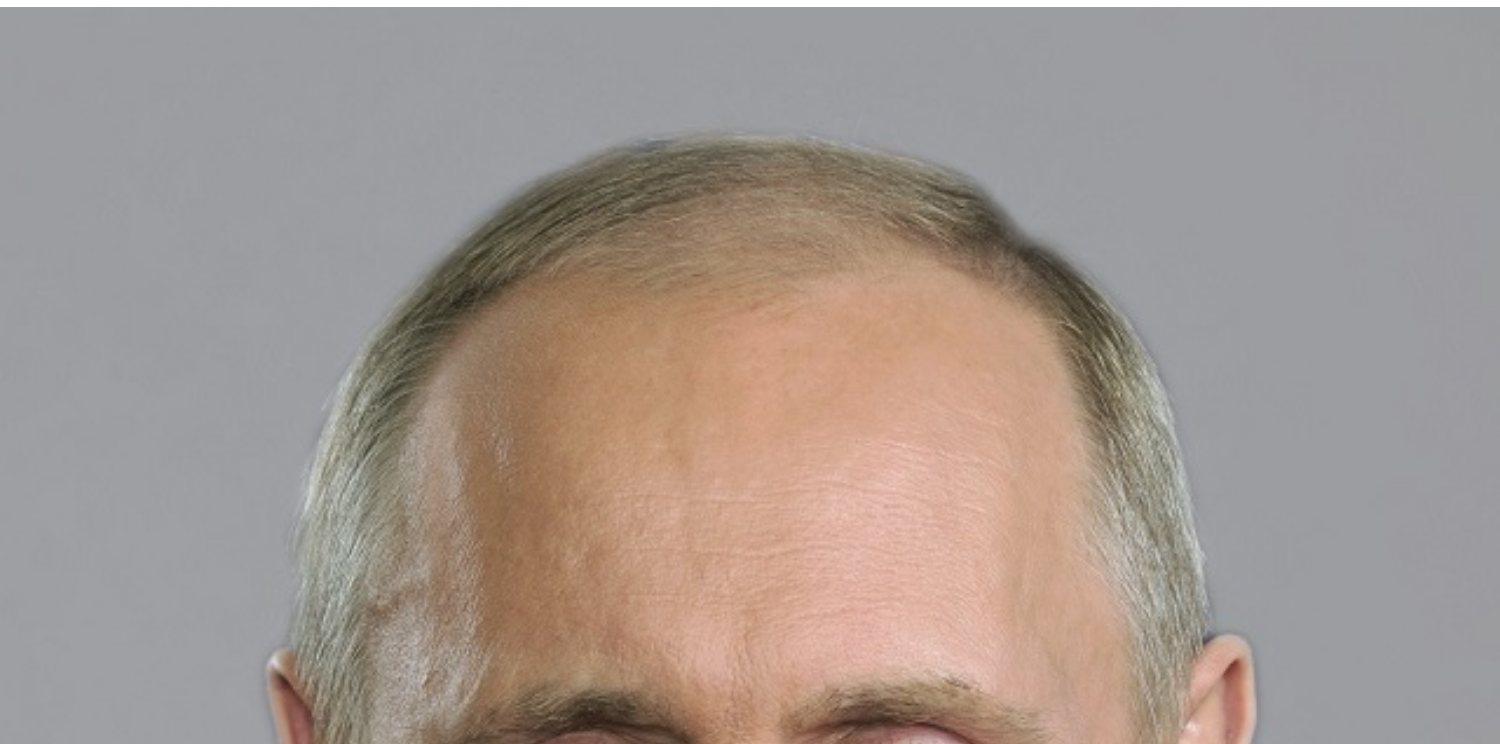
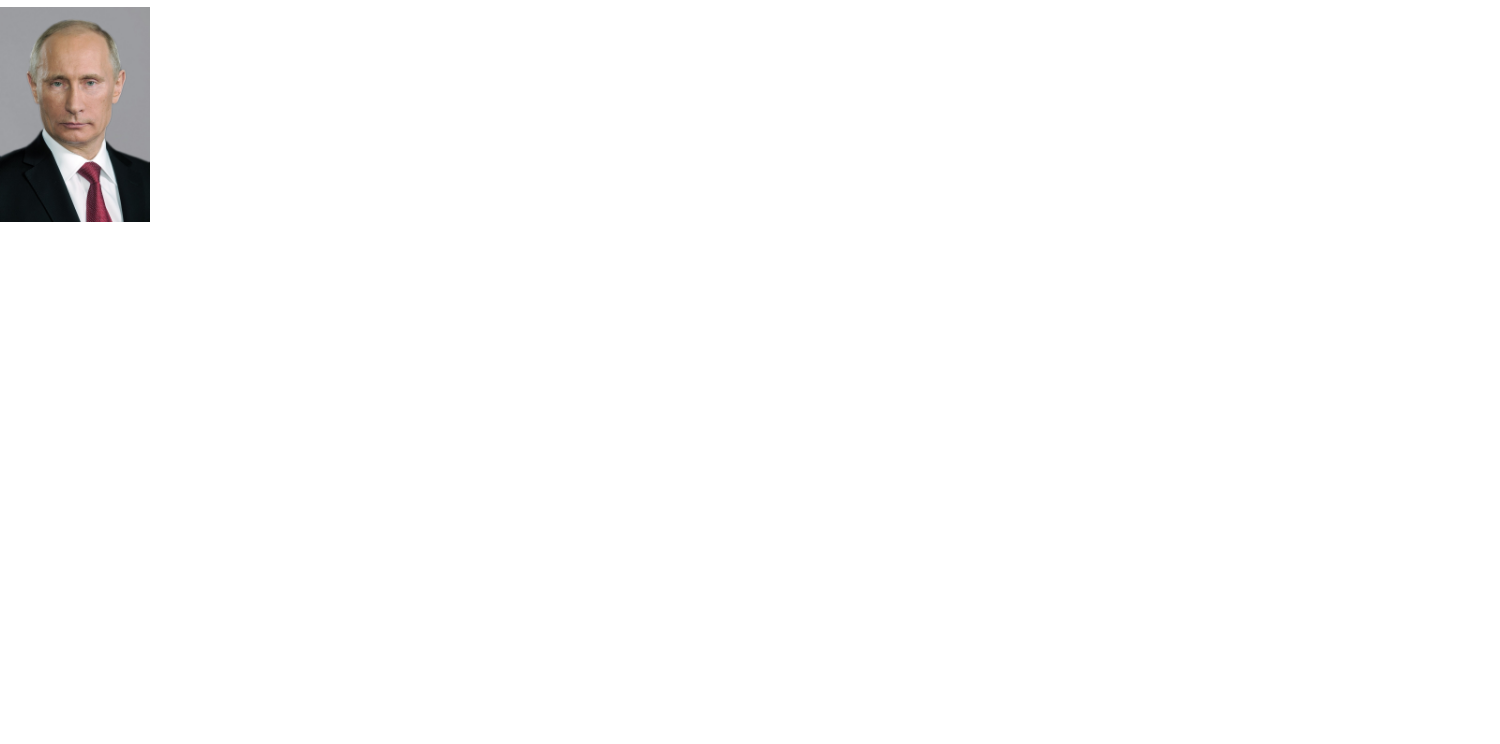
Before and after one commit to lumitytto/lumitytto.github.io, a plain HTML site: page index.html in a window 1280 px wide. Shown: the part 56-800 px from the top of the page, 1500 px wide, since content can reach past the window. Drawn offline with nearby package versions, Linux system fonts and the light colour scheme.

Commit message:
Update index.html

```diff
--- a/index.html
+++ b/index.html
@@ -2,11 +2,11 @@
 <html>
   <head>
     <meta charset="utf-8">
-    <title>Хим нотикс</title>
+    <title>Yet another website</title>
     <link rel="stylesheet" href="https://maxcdn.bootstrapcdn.com/bootstrap/3.3.7/css/bootstrap.min.css" integrity="sha384-BVYiiSIFeK1dGmJRAkycuHAHRg32OmUcww7on3RYdg4Va+PmSTsz/K68vbdEjh4u" crossorigin="anonymous">
   </head>
   <body>
     <h2>Our president</h2>
-    <img src="images/Vladimir_Putin.jpg" width="1500" alt="Vladimir is my love">
+    <img src="images/Vladimir_Putin.jpg" width="150" alt="Vladimir is my love">
   </body>
 </html>
```
